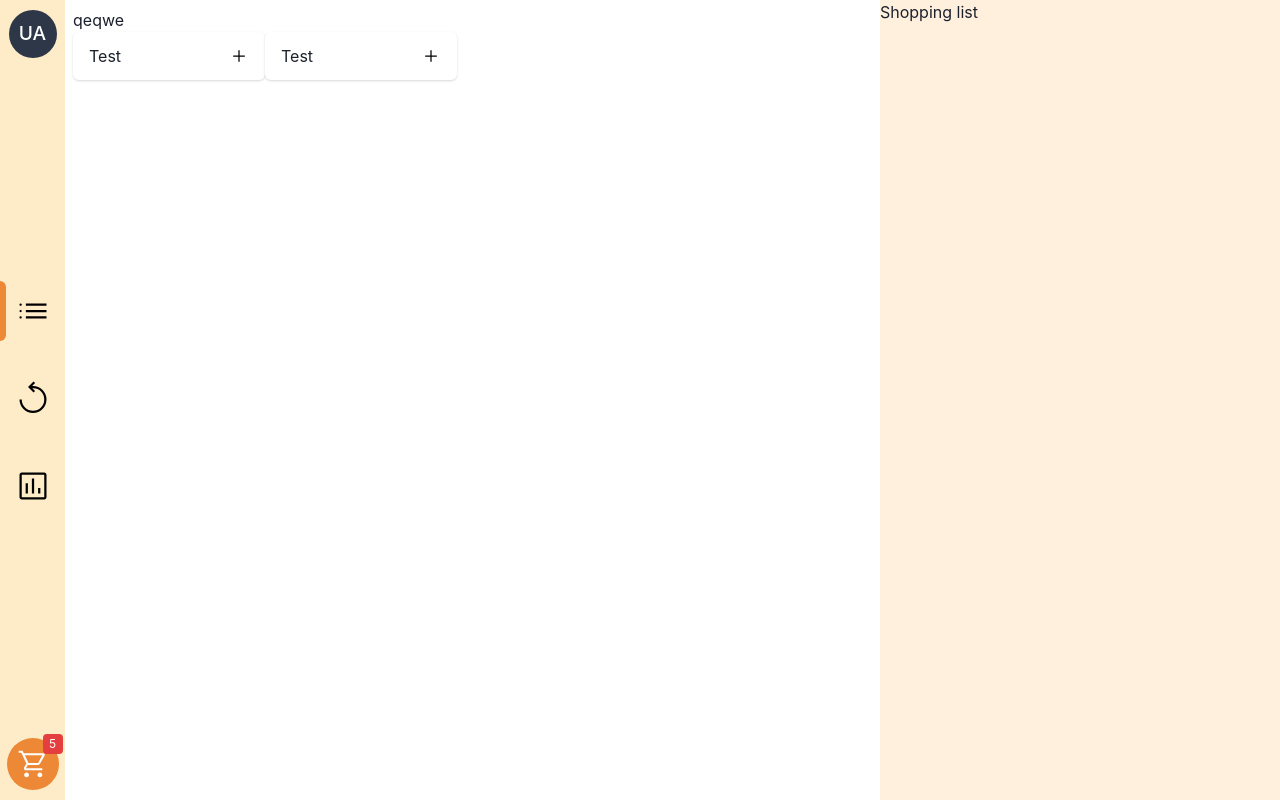
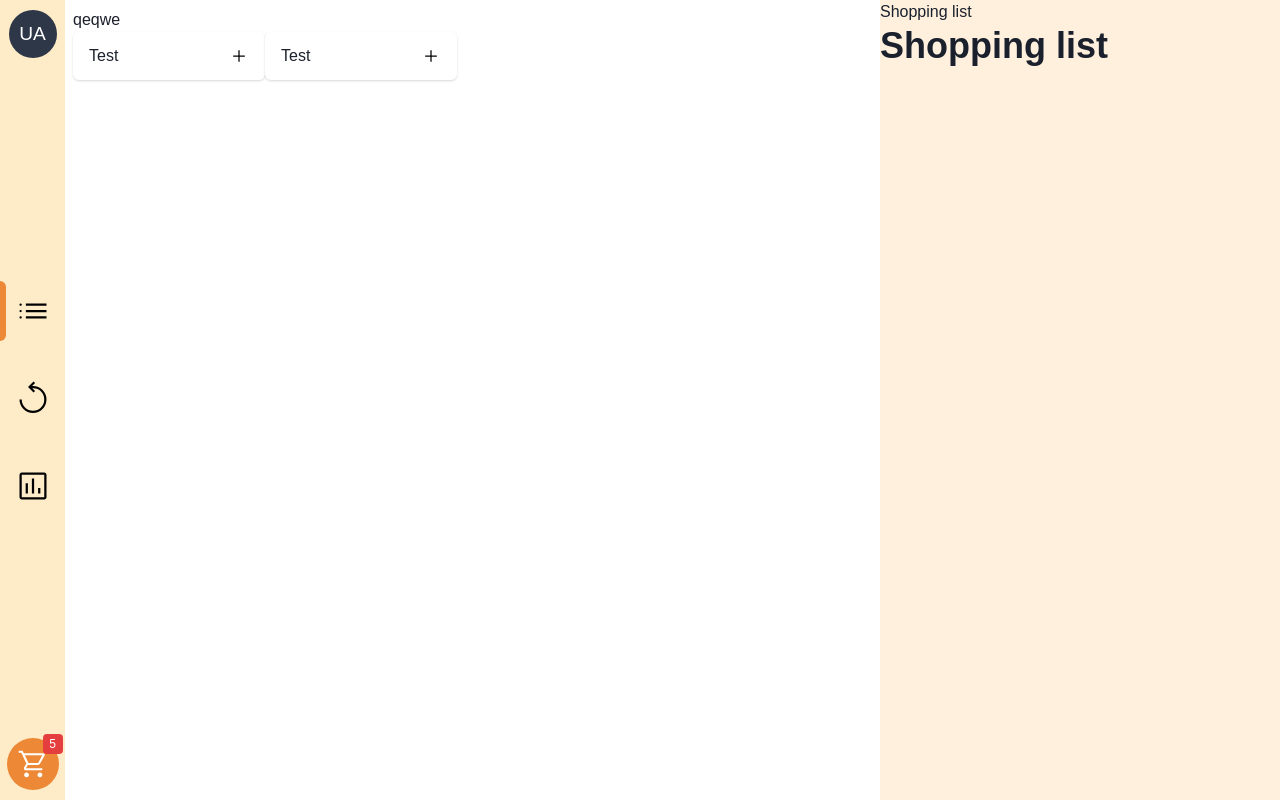
Before and after one commit to RauboLuk/Shoppingify, a Next.js app: page /items in a window 1280 px wide. Built offline with nearby package versions, Linux system fonts and the light colour scheme.

Commit message:
feat: add Quicksand font

```diff
--- a/package.json
+++ b/package.json
@@ -12,6 +12,7 @@
         "@chakra-ui/react": "^2.4.9",
         "@emotion/react": "^11.10.5",
         "@emotion/styled": "^11.10.5",
+        "@fontsource/quicksand": "^4.5.12",
         "@next/font": "13.1.2",
         "@types/node": "18.11.18",
         "@types/react": "18.0.26",
--- a/src/components/ShoppingList.tsx
+++ b/src/components/ShoppingList.tsx
@@ -1,9 +1,11 @@
-import { Box } from '@chakra-ui/layout'
+import { Box, Heading } from '@chakra-ui/layout'
 
 function ShoppingList() {
     return (
         <Box background={'#FFF0DE'} height={'100vh'}>
+
             <h1>Shopping list</h1>
+            <Heading>Shopping list</Heading>
         </Box>
     )
 }
--- a/src/pages/_app.tsx
+++ b/src/pages/_app.tsx
@@ -1,4 +1,5 @@
 import Layout from '@/components/Layout'
+import theme from '@/theme'
 import { ChakraProvider } from '@chakra-ui/react'
 import type { AppProps } from 'next/app'
 import { useRouter } from 'next/router'
@@ -7,7 +8,7 @@ export default function MyApp({ Component, pageProps }: AppProps) {
     const router = useRouter()
     console.log('router', router)
     return (
-        <ChakraProvider>
+        <ChakraProvider theme={theme}>
             <Layout>
                 <Component {...pageProps} />
             </Layout>
--- /dev/null
+++ b/src/theme.tsx
@@ -0,0 +1,11 @@
+import { extendTheme } from '@chakra-ui/react'
+
+const theme = extendTheme({
+  fonts: {
+    body: `'Quicksand', sans-serif`,
+    heading: `'Quicksand', sans-serif`,
+    mono: `'Quicksand', sans-serif`,
+  },
+})
+
+export default theme
```
Also changed, not shown: 1 other file (tests, documents, lock files or other folders).
